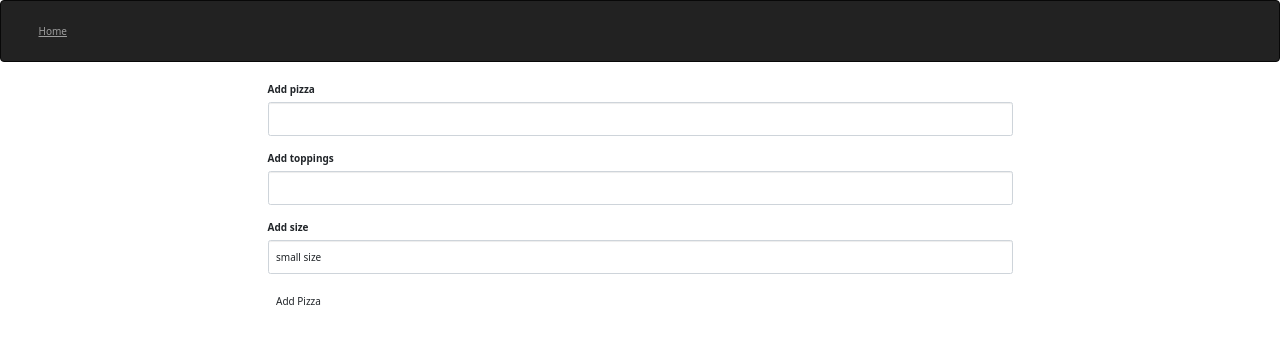
After one commit to Burence1/pizza, a Flask app: page /add_pizza/ in a window 1280 px wide. The commit adds this page. Shown: the top 344 px of the page. Run offline with Flask 2, Linux system fonts and the light colour scheme; the visitor is signed in with stand-in values (Sample User, id 1); data comes from the database, SQL or seed files in the repository; some libraries are stand-ins or nearby versions.

Commit message:
add pizza logic

```diff
--- a/app/__init__.py
+++ b/app/__init__.py
@@ -26,7 +26,7 @@ def create_app(config_name):
   from.main import main as main_blueprint
   app.register_blueprint(main_blueprint)
 
-  from .auth import auth as auth_blueprint
+  from.auth import auth as auth_blueprint
   app.register_blueprint(auth_blueprint)
 
   return app
--- a/app/main/forms.py
+++ b/app/main/forms.py
@@ -6,7 +6,7 @@ from flask_wtf import FlaskForm
 class AddPizza(FlaskForm):
   name = TextField("Add pizza",validators=[Required()])
   toppings=StringField("Add toppings",validators=[Required()])
-  size=SelectField("Add size",validators=[Required()])
+  size=SelectField("Add size",choices=[("small size","small size"),("medium size","medium size"),("large size","large size")],validators=[Required()])
   submit=SubmitField("Add Pizza")
 
 class SelectPizza(FlaskForm):
--- a/app/main/views.py
+++ b/app/main/views.py
@@ -18,15 +18,19 @@ def index():
   return render_template('index.html',title = title,message=message)
 
 
-@main.route("/add_pizza")
+@main.route("/add_pizza/",methods=["GET","POST"])
+@login_required
 def add_pizza():
   form = AddPizza()
-  if current_user != "burens":
-    abort(404)
-  elif form.validate_on_submit():
-    pizza=Pizza(name=form.name.data,toppings=form.toppings.data,size=form.size.data)
+  if form.validate_on_submit():
+    pizza=Pizza(name=form.name.data,toppings=form.toppings.data,user=current_user,size=form.size.data)
+    print(pizza)
     pizza.save_pizza()
 
-    return redirect(url_for("main.index"))
+    return redirect(url_for("main.add_pizza"))
   title = "New Pizza"
-  render_template ("add_pizza.html",title=title,form=form)
+  return render_template ("add_pizza.html",title=title,form=form)
+
+@main.route("/basic")
+def basic():
+  return render_template('basic.html')
--- /dev/null
+++ b/app/templates/add_pizza.html
@@ -0,0 +1,14 @@
+{% extends 'base.html'%}
+{% import 'bootstrap/wtf.html' as wtf%}
+
+{% block content %}
+<div class="container">
+  <div class="row">
+    <div class="col-md-2"></div>
+    <div class="col-md-8">
+      {{wtf.quick_form(form)}}
+    </div>
+    <div clas="col-md-2"></div>
+  </div>
+</div>
+{% endblock %}
--- a/app/templates/base.html
+++ b/app/templates/base.html
@@ -14,3 +14,7 @@
 <link rel="stylesheet" href="{{url_for('static',filename='css/style.css')}}" type="text/css">
 
 {% endblock %}
+
+{% block navbar %}
+{% include 'navbar.html' %}
+{% endblock %}
--- /dev/null
+++ b/app/templates/basic.html
@@ -0,0 +1 @@
+<h1>Basic testing testing</h1>
--- /dev/null
+++ b/app/templates/navbar.html
@@ -0,0 +1,15 @@
+<div class="navbar navbar-inverse" role="navigation">
+  <div class="container-fluid">
+    <div class="navbar-header">
+      {% if current_user.username == "burens"%}
+      <li><a href="/add_pizza">Add Pizza</a></li>
+      {% endif %}
+    </div>
+    <div class="navbar-collapse collapse">
+      <ul class="nav navbar-nav">
+        <li><a href="/">Home</a></li>
+        <ul class="nav navbar-nav navbar-right">
+        </ul>
+    </div>
+  </div>
+</div>
```
Also changed, not shown: app/templates/index.html (+8 -0 lines).
